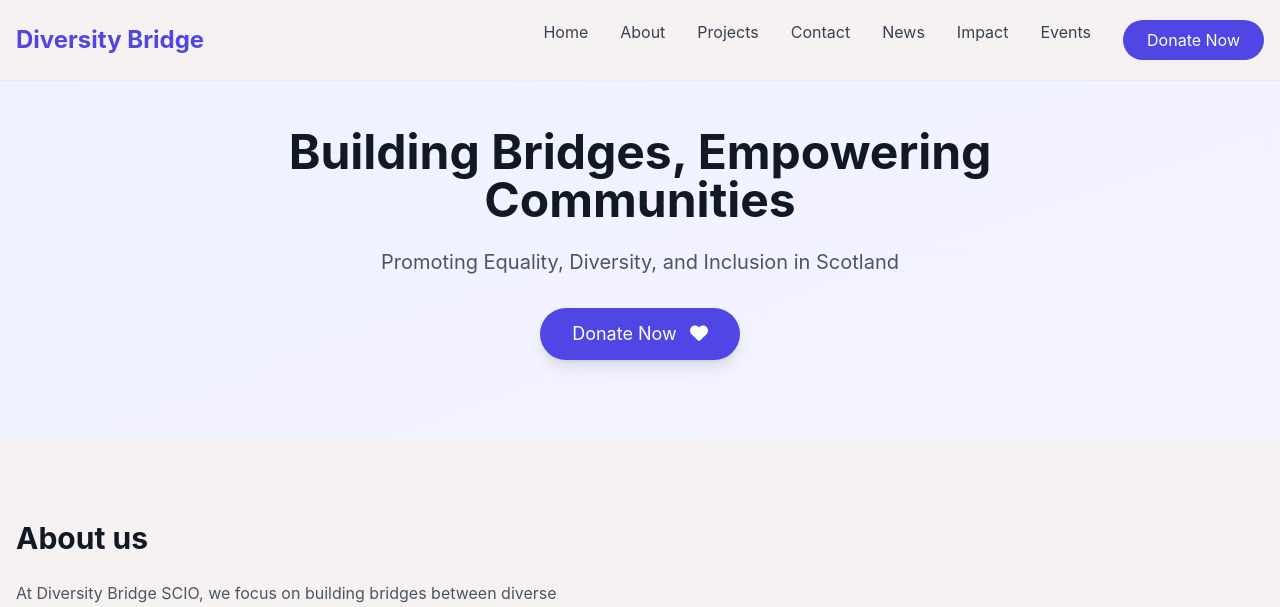
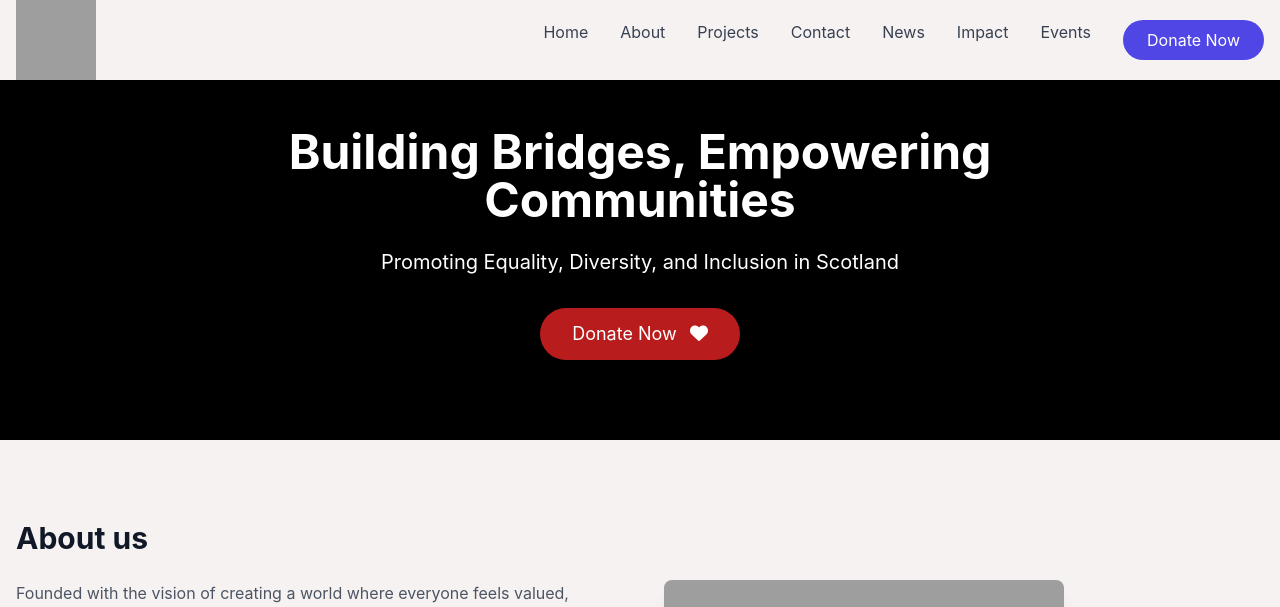
Before and after one commit to talentosai/dvbr, a Flask app: page /about in a window 1280 px wide. Shown: the top 607 px of the page. Run offline with Flask 3, Linux system fonts and the light colour scheme; some libraries are stand-ins or nearby versions; grey boxes are pictures that could not be loaded.

Commit message:
Updates from brand guides etc

```diff
--- a/templates/about.html
+++ b/templates/about.html
@@ -5,12 +5,12 @@
                 <div id="root" class="bg-[rgb(247,242,242)]">
                        {% include 'header.html' %}
 
-    <section id="hero" class="pt-32 pb-20 bg-gradient-to-br from-indigo-50 to-purple-50">
+    <section id="hero" class="pt-32 pb-20 bg-gradient-to-br bg-black">
         <div class="container mx-auto px-4">
             <div class="max-w-4xl mx-auto text-center">
-                <h1 class="text-4xl md:text-5xl font-bold text-gray-900 mb-6">Building Bridges, Empowering Communities</h1>
-                <p class="text-xl text-gray-600 mb-8">Promoting Equality, Diversity, and Inclusion in Scotland</p>
-                <button class="bg-indigo-600 text-white px-8 py-3 rounded-full text-lg hover:bg-indigo-700 transition-colors shadow-lg">
+                <h1 class="text-4xl md:text-5xl font-bold text-white mb-6">Building Bridges, Empowering Communities</h1>
+                <p class="text-xl text-white mb-8">Promoting Equality, Diversity, and Inclusion in Scotland</p>
+                <button class="bg-red-700 text-white px-8 py-3 rounded-full text-lg hover:bg-indigo-700 transition-colors shadow-lg">
                     Donate Now <i class="fa-solid fa-heart ml-2"></i>
                 </button>
             </div>
@@ -22,46 +22,42 @@
                 <div class="space-y-6">
                     <h2 class="text-3xl font-bold text-gray-900">About us</h2>
                     <p class="text-gray-600 leading-relaxed">
-                    At Diversity Bridge SCIO, we focus on building bridges between diverse communities and
-                        creating opportunities for those who face barriers to inclusion. Our mission revolves around
-                        three key areas:
+                    Founded with the vision of creating a world where everyone feels valued, Diversity Bridge
+                    SCIO aims to break down barriers and build connections. From humble beginnings to
+                    impactful community projects, our journey is one of collaboration and hope.
                     </p>
+
+
+
                     <div class="space-y-4">
                         <div class="flex items-start space-x-4">
-                            <i class="fa-solid fa-check-circle text-indigo-600 text-xl mt-1"></i>
+                            <i class="fa-solid fa-heart text-red-700 text-xl mt-1"></i>
                             <div>
-                                <h3 class="font-semibold text-gray-900">Promotion of Equality and Diversity</h3>
-                                <p class="text-gray-600">We raise awareness and advocate for equal
-                                opportunities across all sectors of society.</p>
+                                <h3 class="font-semibold text-gray-900">Our Mission</h3>
+                                <p class="text-gray-600"> Our mission is to promote equality,
+                    support ethnic minorities in need, and
+                    help alleviate poverty. Through
+                    mentorship, community programs, and
+                    volunteer opportunities, we aim to
+                    bring people together and support
+                    those facing various challenges.</p>
                             </div>
                         </div>
                         <div class="flex items-start space-x-4">
-                            <i class="fa-solid fa-hands-helping text-indigo-600 text-xl mt-1"></i>
+                                <i class="fa-solid fa-eye text-red-700 text-xl mt-1"></i>
                             <div>
-                                <h3 class="font-semibold text-gray-900">Providing Relief to Ethnic Minorities in Need: </h3>
-                                <p class="text-gray-600">We assist marginalised
-                                communities, including refugees and asylum seekers, by addressing their social and
-                                economic needs.</p>
+                                <h3 class="font-semibold text-gray-900">Our Vision</h3>
+                                <p class="text-gray-600">        Our vision is a Scotland where everyone
+                        is treated fairly, differences are
+                        respected, and all individuals have the
+                        opportunity to live a fulfilling and happy
+                        life, no matter their background or
+                        circumstances.</p>
                             </div>
                         </div>
-                        <div class="flex items-start space-x-4">
-                            <i class="fa-solid fa-heart text-indigo-600 text-xl mt-1"></i>
-                            <div>
-                                <h3 class="font-semibold text-gray-900">Preventing or Relieving Poverty:</h3>
-                                <p class="text-gray-600">We work to reduce poverty through targeted
-                                support services and programs designed to uplift those in financial hardship.</p>
-                            </div>
-                        </div>
-                    </div>   <p class="text-gray-600 leading-relaxed">
-                    By <b>building bridges</b>, we create meaningful connections between individuals and
-                    communities, fostering collaboration and support. Whether it’s helping someone overcome
-                    financial struggles or creating cultural exchange opportunities, we are here to make a
-                    difference.</p>
-                    <p class="text-gray-600 leading-relaxed">
-                        <b>Third-Party Reporting Centre</b>
-                        As a designated <b>third-party reporting centre</b>, Diversity Bridge SCIO offers a safe and
-                    confidential environment for reporting hate crimes, discriminatory incidents, and racism.
-                                    </p>
+                    </div>
+
+
                 </div>
                 <div class="relative">
                     <img class="rounded-lg shadow-xl" src="https://storage.googleapis.com/uxpilot-auth.appspot.com/48a1ac802a-ca7e248b5ea0afc198cb.png" alt="diverse group of people working together in a community center, warm lighting, professional photography style">
@@ -70,6 +66,97 @@
             </div>
         </div>
     </section>
+
+    <section id="team-grid" class="py-20">
+        <div class="container mx-auto px-4">
+            <div class="grid grid-cols-1 md:grid-cols-2 lg:grid-cols-3 gap-8">
+                <div class="bg-white rounded-xl shadow-lg overflow-hidden transition-transform hover:-translate-y-2">
+                    <img src="https://storage.googleapis.com/uxpilot-auth.appspot.com/avatars/avatar-1.jpg" alt="Team Member" class="w-full h-64 object-cover">
+                    <div class="p-6">
+                        <h3 class="text-xl font-bold text-gray-900">Sarah Johnson</h3>
+                        <p class="text-[#172880] font-medium mb-3">Executive Director</p>
+                        <p class="text-gray-600 mb-4">Leading our mission with over 15 years of experience in community development.</p>
+                        <div class="flex space-x-4">
+                            <span  class="text-gray-400 hover:text-[#172880] cursor-pointer"><i class="fa-brands fa-linkedin text-xl"></i></span>
+                            <span  class="text-gray-400 hover:text-[#172880] cursor-pointer"><i class="fa-brands fa-twitter text-xl"></i></span>
+                        </div>
+                    </div>
+                </div>
+                <div class="bg-white rounded-xl shadow-lg overflow-hidden transition-transform hover:-translate-y-2">
+                    <img src="https://storage.googleapis.com/uxpilot-auth.appspot.com/avatars/avatar-2.jpg" alt="Team Member" class="w-full h-64 object-cover">
+                    <div class="p-6">
+                        <h3 class="text-xl font-bold text-gray-900">Michael Chen</h3>
+                        <p class="text-[#172880] font-medium mb-3">Program Director</p>
+                        <p class="text-gray-600 mb-4">Orchestrating impactful programs that bridge communities together.</p>
+                        <div class="flex space-x-4">
+                            <span  class="text-gray-400 hover:text-[#172880] cursor-pointer"><i class="fa-brands fa-linkedin text-xl"></i></span>
+                            <span  class="text-gray-400 hover:text-[#172880] cursor-pointer"><i class="fa-brands fa-twitter text-xl"></i></span>
+                        </div>
+                    </div>
+                </div>
+                <div class="bg-white rounded-xl shadow-lg overflow-hidden transition-transform hover:-translate-y-2">
+                    <img src="https://storage.googleapis.com/uxpilot-auth.appspot.com/avatars/avatar-3.jpg" alt="Team Member" class="w-full h-64 object-cover">
+                    <div class="p-6">
+                        <h3 class="text-xl font-bold text-gray-900">Aisha Patel</h3>
+                        <p class="text-[#172880] font-medium mb-3">Community Outreach</p>
+                        <p class="text-gray-600 mb-4">Building lasting relationships with our diverse community partners.</p>
+                        <div class="flex space-x-4">
+                            <span  class="text-gray-400 hover:text-[#172880] cursor-pointer"><i class="fa-brands fa-linkedin text-xl"></i></span>
+                            <span  class="text-gray-400 hover:text-[#172880] cursor-pointer"><i class="fa-brands fa-twitter text-xl"></i></span>
+                        </div>
+                    </div>
+                </div>
+                <div class="bg-white rounded-xl shadow-lg overflow-hidden transition-transform hover:-translate-y-2">
+                    <img src="https://storage.googleapis.com/uxpilot-auth.appspot.com/avatars/avatar-4.jpg" alt="Team Member" class="w-full h-64 object-cover">
+                    <div class="p-6">
+                        <h3 class="text-xl font-bold text-gray-900">David Wilson</h3>
+                        <p class="text-[#172880] font-medium mb-3">Finance Manager</p>
+                        <p class="text-gray-600 mb-4">Ensuring transparent and effective use of resources for maximum impact.</p>
+                        <div class="flex space-x-4">
+                            <span  class="text-gray-400 hover:text-[#172880] cursor-pointer"><i class="fa-brands fa-linkedin text-xl"></i></span>
+                            <span  class="text-gray-400 hover:text-[#172880] cursor-pointer"><i class="fa-brands fa-twitter text-xl"></i></span>
+                        </div>
+                    </div>
+                </div>
+                <div class="bg-white rounded-xl shadow-lg overflow-hidden transition-transform hover:-translate-y-2">
+                    <img src="https://storage.googleapis.com/uxpilot-auth.appspot.com/avatars/avatar-5.jpg" alt="Team Member" class="w-full h-64 object-cover">
+                    <div class="p-6">
+                        <h3 class="text-xl font-bold text-gray-900">Elena Rodriguez</h3>
+                        <p class="text-[#172880] font-medium mb-3">Volunteer Coordinator</p>
+                        <p class="text-gray-600 mb-4">Mobilizing and empowering our dedicated volunteer network.</p>
+                        <div class="flex space-x-4">
+                            <span  class="text-gray-400 hover:text-[#172880] cursor-pointer"><i class="fa-brands fa-linkedin text-xl"></i></span>
+                            <span  class="text-gray-400 hover:text-[#172880] cursor-pointer"><i class="fa-brands fa-twitter text-xl"></i></span>
+                        </div>
+                    </div>
+                </div>
+                <div class="bg-white rounded-xl shadow-lg overflow-hidden transition-transform hover:-translate-y-2">
+                    <img src="https://storage.googleapis.com/uxpilot-auth.appspot.com/avatars/avatar-6.jpg" alt="Team Member" class="w-full h-64 object-cover">
+                    <div class="p-6">
+                        <h3 class="text-xl font-bold text-gray-900">James O'Connor</h3>
+                        <p class="text-[#172880] font-medium mb-3">Education Specialist</p>
+                        <p class="text-gray-600 mb-4">Developing inclusive educational programs for our community.</p>
+                        <div class="flex space-x-4">
+                            <span  class="text-gray-400 hover:text-[#172880] cursor-pointer"><i class="fa-brands fa-linkedin text-xl"></i></span>
+                            <span  class="text-gray-400 hover:text-[#172880] cursor-pointer"><i class="fa-brands fa-twitter text-xl"></i></span>
+                        </div>
+                    </div>
+                </div>
+            </div>
+        </div>
+    </section>
+</div>
+              </body>
+            </html>
+
+
+
+
+
+
+
+
+
 </div>
               </body>
 {% endblock %}
--- a/templates/header.html
+++ b/templates/header.html
@@ -2,7 +2,7 @@
         <div class="container mx-auto px-4">
             <div class="flex items-center justify-between h-20">
                 <div class="flex items-center">
-                    <span class="text-2xl font-bold text-indigo-600 cursor-pointer">Diversity Bridge</span>
+                    <img class="mx-auto size-20" src="https://storage.googleapis.com/dvbr_images/Diversity%20Bridge%20-%20Logo.jpg" alt="modern minimalist logo design with interlocking bridges forming a heart shape, indigo and purple gradient colors, clean and professional" >
                 </div>
                 <nav class="hidden md:flex space-x-8">
                     <span class="text-gray-700 hover:text-indigo-600 cursor-pointer"><a href="/">Home</a></span>
```
Also changed, not shown: templates/home.html (+29 -16 lines).
